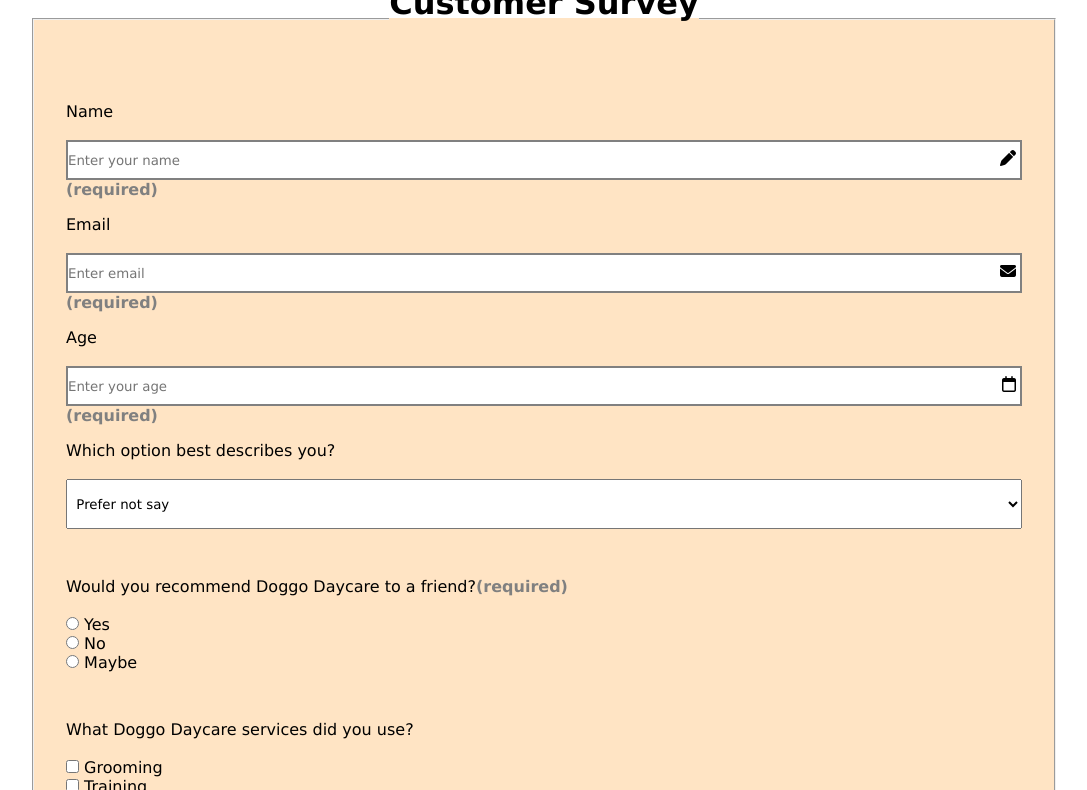
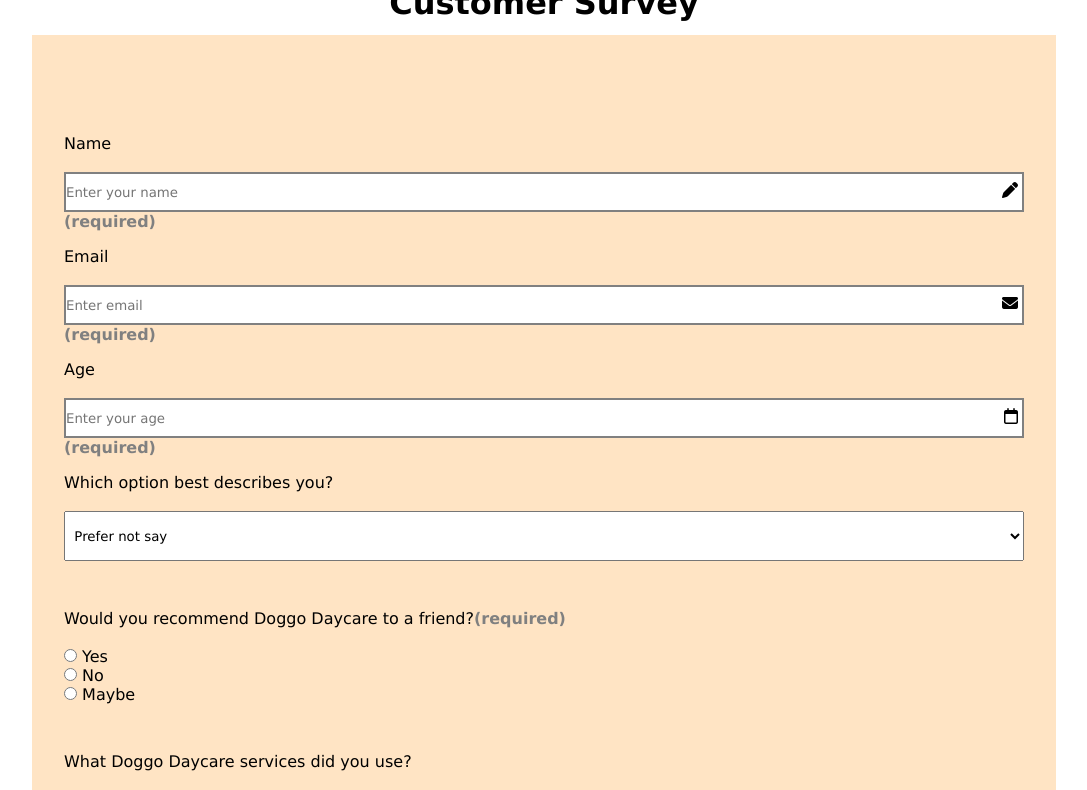
Before and after one commit to jayjasmine/web-form, a plain HTML site: page index.html in a window 1280 px wide. Shown: the part 316-1106 px from the top of the page, without its empty margins (96-1183 px from the left). Drawn offline with Linux system fonts and the light colour scheme.

Commit message:
restyled legend and fieldsset

```diff
--- a/css/styles.css
+++ b/css/styles.css
@@ -32,14 +32,16 @@
     display: grid;
     padding: 2em;
     background-color: bisque;
+    border: none;
 }
 
 legend {
     text-align: center;
-    padding-bottom: 1em;
+    padding-bottom: 2em;
     font-family: Verdana, Geneva, Tahoma, sans-serif;
     font-size: 2em;
     font-weight: bold;
+
 }
 
 .text-input {
```
